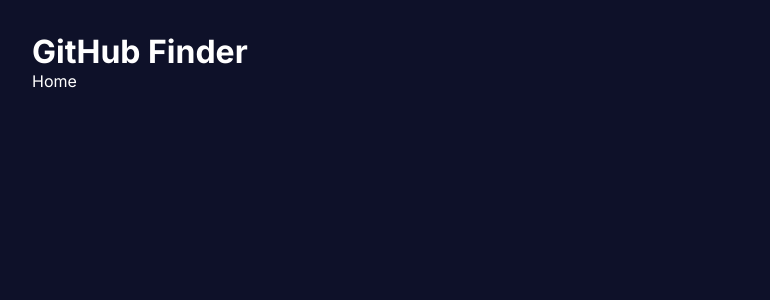
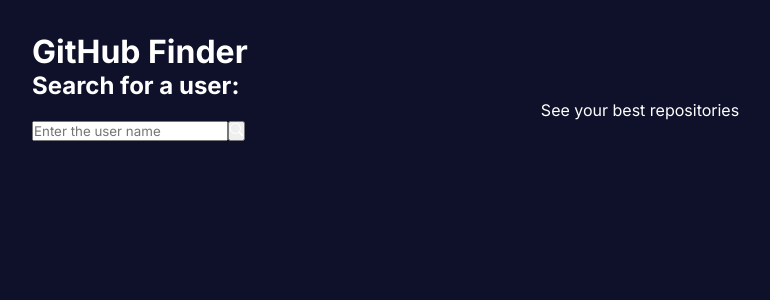
Before and after one commit to lz-junior/github_finder, a React (Vite) app: page / in a window 1280 px wide. Shown: the top 300 px of the page, without its empty margins (0-770 px from the left). Built offline with nearby package versions, Linux system fonts and the light colour scheme.

Commit message:
component Search

```diff
--- /dev/null
+++ b/src/components/Search.tsx
@@ -0,0 +1,17 @@
+import { BsSearch } from "react-icons/bs";
+
+
+const Search = ()=> {
+  return (
+    <div>
+      <h2>Search for a user:</h2>
+      <p>See your best repositories</p>
+      <div>
+        <input type="text" placeholder="Enter the user name"/>
+        <button><BsSearch/></button>
+      </div>
+    </div>
+  )
+}
+
+export default Search;
--- a/src/routes/Home.tsx
+++ b/src/routes/Home.tsx
@@ -1,7 +1,12 @@
-import React from 'react';
+import Search from '../components/Search';
+
 
 const Home = ()=> {
-  return <div>Home</div>
+  return (
+    <div>
+      <Search/>
+    </div>
+  )
 };
 
 export default Home;
```
